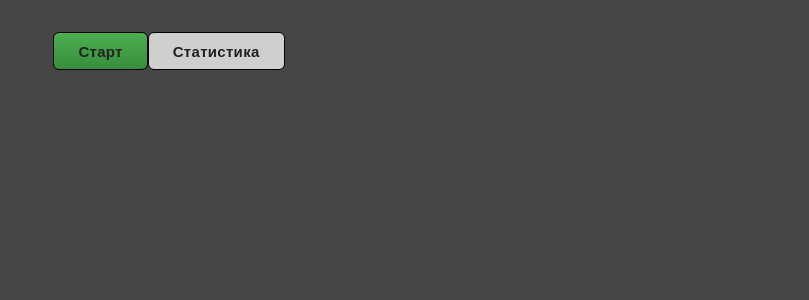
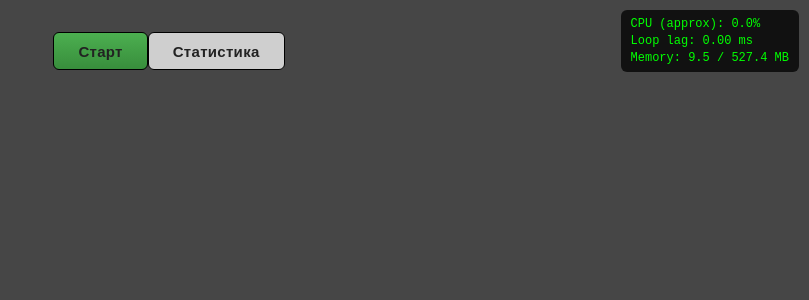
Before and after one commit to stalk94/tz, a React (Vite) app: page / in a window 1280 px wide. Shown: the top 300 px of the page, without its empty margins (471-1280 px from the left). Built offline with nearby package versions, Linux system fonts and the light colour scheme.

Commit message:
add monitoring

```diff
--- a/src/App.jsx
+++ b/src/App.jsx
@@ -1,4 +1,5 @@
 import React, { useState, useRef, useEffect } from "react";
+import Monitoring from './utils/monitoring';
 import "./styles.css";
 
 
@@ -110,6 +111,8 @@ export default function App() {
                     {showStats ? "Скрыть" : "Статистика"}
                 </button>
             </div>
+
+            <Monitoring />
         </section>
     );
 }
--- /dev/null
+++ b/src/utils/monitoring.jsx
@@ -0,0 +1,67 @@
+import React, { useEffect, useState } from "react";
+
+
+export default function MonitorWidget() {
+    const [state, setState] = useState({
+        cpuLoad: 0,
+        loopLag: 0,
+        memory: null,
+    });
+
+
+    useEffect(() => {
+        let lastTime = performance.now();
+
+        const interval = setInterval(() => {
+            const now = performance.now();
+
+            // Event loop lag = насколько таймер "опоздал"
+            const lag = now - lastTime - 1000;
+            lastTime = now;
+
+            // CPU load — на основе busy frame % (очень грубая оценка)
+            const cpuLoad = Math.min(100, Math.max(0, (lag / 16.7) * 100));
+
+            // Memory API (только Chrome)
+            let mem = null;
+            if (performance.memory) {
+                const used = (performance.memory.usedJSHeapSize / 1024 / 1024).toFixed(1);
+                const total = (performance.memory.jsHeapSizeLimit / 1024 / 1024).toFixed(1);
+                mem = `${used} / ${total} MB`;
+            }
+
+            setState({
+                cpuLoad: cpuLoad.toFixed(1),
+                loopLag: lag.toFixed(2),
+                memory: mem,
+            });
+        }, 1000);
+
+        return () => clearInterval(interval);
+    }, []);
+
+
+    return (
+        <div
+            style={{
+                position: "fixed",
+                top: 10,
+                right: 10,
+                background: "rgba(0,0,0,0.75)",
+                color: "#0f0",
+                padding: "6px 10px",
+                fontSize: "12px",
+                fontFamily: "monospace",
+                borderRadius: "6px",
+                lineHeight: "1.4",
+                zIndex: 9999,
+            }}
+        >
+            <div>CPU (approx): {state.cpuLoad}%</div>
+            <div>Loop lag: {state.loopLag} ms</div>
+            <div>
+                Memory: {state.memory ? state.memory : "N/A"}
+            </div>
+        </div>
+    );
+}
```
